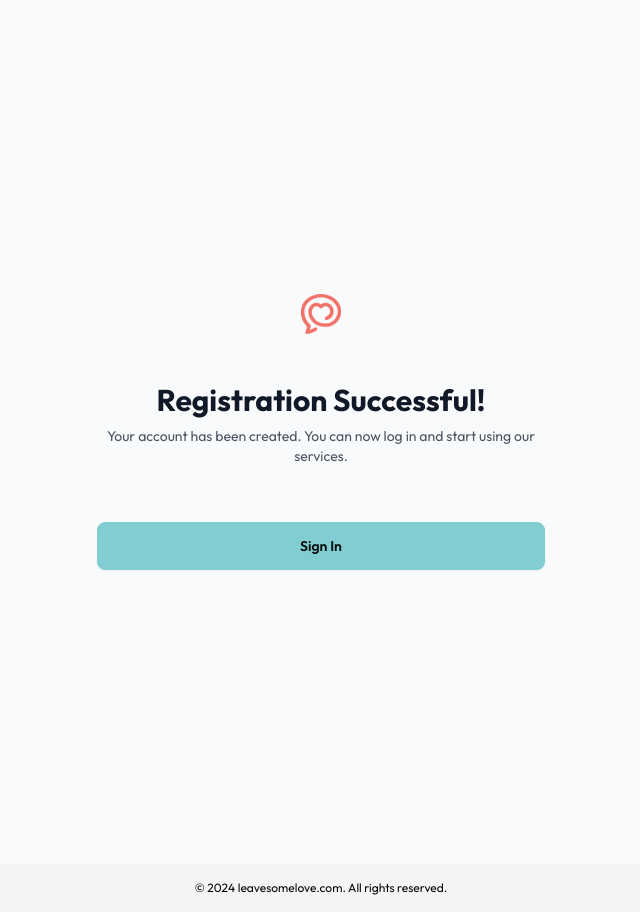
After one commit to chrisgscott/ai-review-bot, a Flask app: page /registration_success in a window 1280 px wide. The commit adds this page. Shown: the whole page, without its empty margins (319-959 px from the left). Run offline with Flask 3, Linux system fonts and the light colour scheme.

Commit message:
Add a registration successful step between registration and login.

```diff
--- a/app.py
+++ b/app.py
@@ -350,6 +350,8 @@ def index():
 
 @app.route('/register', methods=['GET', 'POST'])
 def register():
+    if current_user.is_authenticated:
+        return redirect(url_for('dashboard'))
     if request.method == 'POST':
         email = request.form['email']
         password = request.form['password']
@@ -357,19 +359,22 @@ def register():
         if existing_user is None:
             hashed_password = bcrypt.generate_password_hash(password).decode('utf-8')
             new_user = User(email=email, password=hashed_password)
-            # Generate a default custom URL based on the email
             new_user.custom_url = generate_default_custom_url(email)
             db.session.add(new_user)
             try:
                 db.session.commit()
-                flash('Registration successful. Please log in.', 'success')
-                return redirect(url_for('login'))
+                flash('Registration successful!', 'success')
+                return redirect(url_for('registration_success'))
             except IntegrityError:
                 db.session.rollback()
                 flash('An error occurred. Please try again.', 'danger')
         else:
             flash('Email already exists.', 'danger')
     return render_template('register.html')
+
+@app.route('/registration_success')
+def registration_success():
+    return render_template('registration_success.html')
 
 def generate_default_custom_url(email):
     # Use the part before @ in the email as the base for the custom URL
--- a/static/css/main.css
+++ b/static/css/main.css
@@ -3097,6 +3097,10 @@ html:has(.drawer-toggle:checked) {
   margin-bottom: 0.25rem;
 }
 
+.mb-10 {
+  margin-bottom: 2.5rem;
+}
+
 .mb-2 {
   margin-bottom: 0.5rem;
 }
@@ -3324,6 +3328,12 @@ html:has(.drawer-toggle:checked) {
   margin-bottom: calc(1.5rem * var(--tw-space-y-reverse));
 }
 
+.space-y-8 > :not([hidden]) ~ :not([hidden]) {
+  --tw-space-y-reverse: 0;
+  margin-top: calc(2rem * calc(1 - var(--tw-space-y-reverse)));
+  margin-bottom: calc(2rem * var(--tw-space-y-reverse));
+}
+
 .overflow-x-auto {
   overflow-x: auto;
 }
@@ -3378,6 +3388,11 @@ html:has(.drawer-toggle:checked) {
   background-color: var(--fallback-b3,oklch(var(--b3)/var(--tw-bg-opacity)));
 }
 
+.bg-gray-50 {
+  --tw-bg-opacity: 1;
+  background-color: rgb(249 250 251 / var(--tw-bg-opacity));
+}
+
 .bg-white {
   --tw-bg-opacity: 1;
   background-color: rgb(255 255 255 / var(--tw-bg-opacity));
@@ -3419,6 +3434,11 @@ html:has(.drawer-toggle:checked) {
   padding-right: 2rem;
 }
 
+.py-12 {
+  padding-top: 3rem;
+  padding-bottom: 3rem;
+}
+
 .py-2 {
   padding-top: 0.5rem;
   padding-bottom: 0.5rem;
@@ -3481,6 +3501,10 @@ html:has(.drawer-toggle:checked) {
   font-weight: 700;
 }
 
+.font-extrabold {
+  font-weight: 800;
+}
+
 .font-medium {
   font-weight: 500;
 }
@@ -3521,6 +3545,11 @@ html:has(.drawer-toggle:checked) {
 .text-gray-600 {
   --tw-text-opacity: 1;
   color: rgb(75 85 99 / var(--tw-text-opacity));
+}
+
+.text-gray-900 {
+  --tw-text-opacity: 1;
+  color: rgb(17 24 39 / var(--tw-text-opacity));
 }
 
 .text-neutral-content {
@@ -3599,6 +3628,11 @@ html:has(.drawer-toggle:checked) {
   .sm\:w-11\/12 {
     width: 91.666667%;
   }
+
+  .sm\:px-6 {
+    padding-left: 1.5rem;
+    padding-right: 1.5rem;
+  }
 }
 
 @media (min-width: 768px) {
@@ -3635,4 +3669,9 @@ html:has(.drawer-toggle:checked) {
   .lg\:grid-cols-3 {
     grid-template-columns: repeat(3, minmax(0, 1fr));
   }
-}
+
+  .lg\:px-8 {
+    padding-left: 2rem;
+    padding-right: 2rem;
+  }
+}
--- /dev/null
+++ b/templates/registration_success.html
@@ -0,0 +1,26 @@
+{% extends "base_public.html" %}
+{% block title %}Registration Successful{% endblock %}
+{% block content %}
+<div class="min-h-screen flex items-center justify-center bg-gray-50 py-12 px-4 sm:px-6 lg:px-8">
+  <div class="max-w-md w-full space-y-8">
+    <div class="flex flex-col items-center">
+        <div class="max-w-md mx-auto flex flex-col items-center">
+            <img
+              src="{{ url_for('static', filename='images/leave-some-love-icon.png') }}"
+              alt="Leave Some Love Logo"
+              class="w-full max-w-[40px] pb-6"
+            />
+          </div>
+      <h2 class="mt-6 text-center text-3xl font-extrabold text-gray-900">
+        Registration Successful!
+      </h2>
+      <p class="mt-2 mb-6 text-center text-sm text-gray-600">
+        Your account has been created. You can now log in and start using our services.
+      </p>
+    </div>
+    <div class="flex items-center justify-center">
+      <a href="{{ url_for('login') }}" class="w-full btn btn-primary">Sign In</a>
+    </div>
+  </div>
+</div>
+{% endblock %}
```
Also changed, not shown: README.md.
